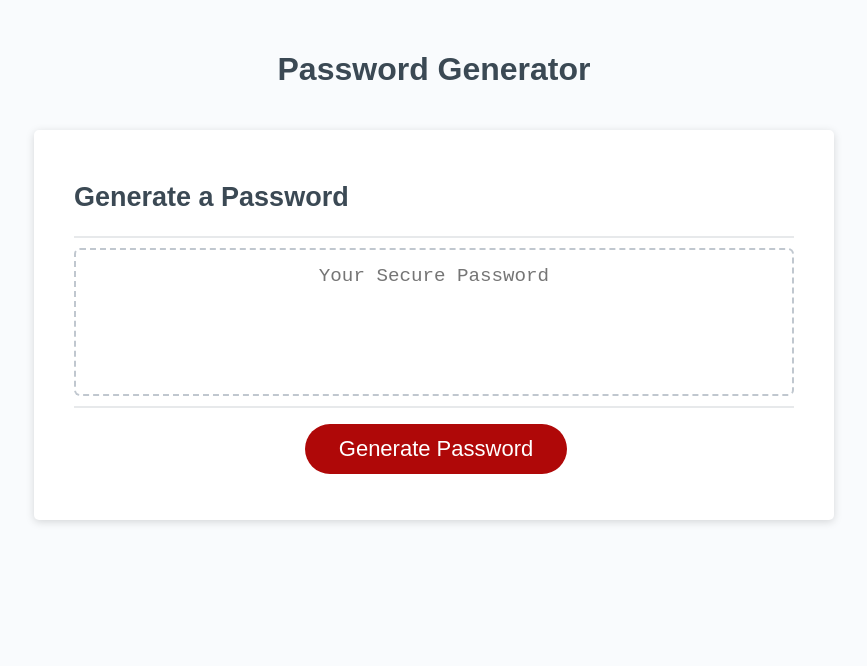
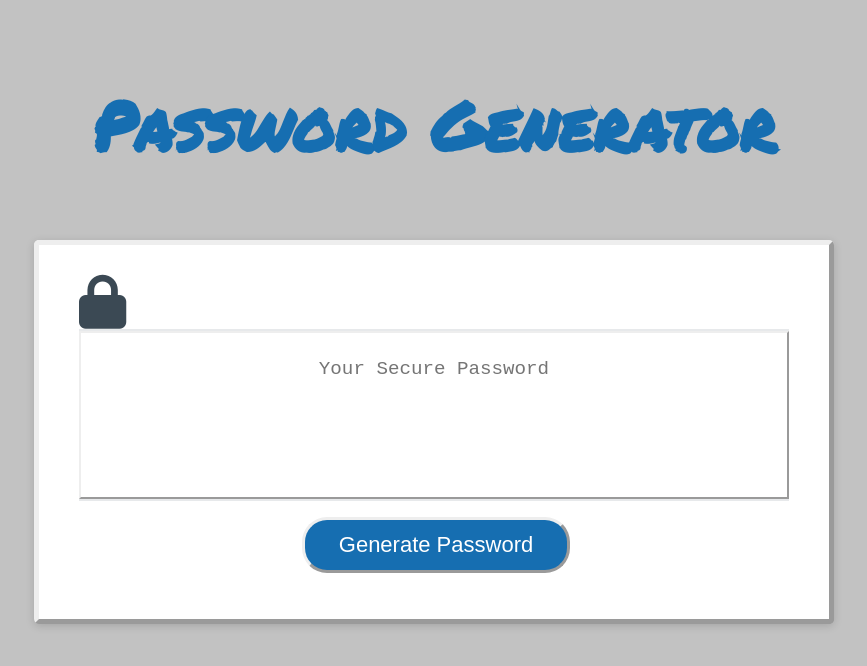
Before and after one commit to ericlafontsee/Password-Generator, a plain HTML site: page index.html in a window 1280 px wide. Shown: the whole page, without its empty margins (206-1073 px from the left). Drawn offline with Linux system fonts and the light colour scheme.

Commit message:
Third Draft. Added styling and icons. Updated README.

```diff
--- a/index.html
+++ b/index.html
@@ -6,6 +6,8 @@
     <meta http-equiv="X-UA-Compatible" content="ie=edge" />
     <title>Password Generator</title>
     <link rel="stylesheet" href="style.css" />
+    <link href="https://fonts.googleapis.com/css2?family=Permanent+Marker&display=swap" rel="stylesheet">
+    <script src="https://kit.fontawesome.com/0ad6dfef5e.js" crossorigin="anonymous"></script>
   </head>
   <body>
     <div class="wrapper">
@@ -14,7 +16,7 @@
       </header>
       <div class="card">
         <div class="card-header">
-          <h2>Generate a Password</h2>
+          <i class="fas fa-lock fa-3x"></i>
         </div>
         <div class="card-body">
           <textarea
--- a/style.css
+++ b/style.css
@@ -1,3 +1,5 @@
+@import url('https://fonts.googleapis.com/css2?family=Permanent+Marker&display=swap');
+
 *,
 *::before,
 *::after {
@@ -14,7 +16,7 @@ body,
 
 body {
   font-family: sans-serif;
-  background-color: #f9fbfd;
+  background-color: #c2c2c2;
 }
 
 .wrapper {
@@ -27,13 +29,17 @@ header {
   text-align: center;
   padding: 20px;
   padding-top: 0px;
-  color: hsl(206, 17%, 28%);
+  color: hsl(206, 78%, 39%);
+  font-family: 'Permanent Marker', cursive;
+  font-size: 34px;
 }
+
 
 .card {
   background-color: hsl(0, 0%, 100%);
   border-radius: 5px;
-  border-width: 1px;
+  border-style: outset;
+  border-width: 5px;
   box-shadow: rgba(0, 0, 0, 0.15) 0px 2px 8px 0px;
   color: hsl(206, 17%, 28%);
   font-size: 18px;
@@ -52,6 +58,8 @@ header {
 
 .card-body {
   min-height: 100px;
+  border-color: hsl(206, 78%, 39%);
+  border: 2px outset ;
 }
 
 .card-footer {
@@ -74,8 +82,10 @@ header {
 
 .btn {
   border: none;
-  background-color: hsl(360, 91%, 36%);
+  background-color: hsl(206, 78%, 39%);
   border-radius: 25px;
+  border-style: outset;
+  border-width: 3px;
   box-shadow: rgba(0, 0, 0, 0.1) 0px 1px 6px 0px rgba(0, 0, 0, 0.2) 0px 1px 1px
     0px;
   color: hsl(0, 0%, 100%);
@@ -112,8 +122,6 @@ button[disabled] {
   text-align: center;
   margin-top: 10px;
   margin-bottom: 10px;
-  border: 2px dashed #c0c7cf;
-  border-radius: 6px;
   resize: none;
   overflow: hidden;
 }
```
Also changed, not shown: 1 other file.
